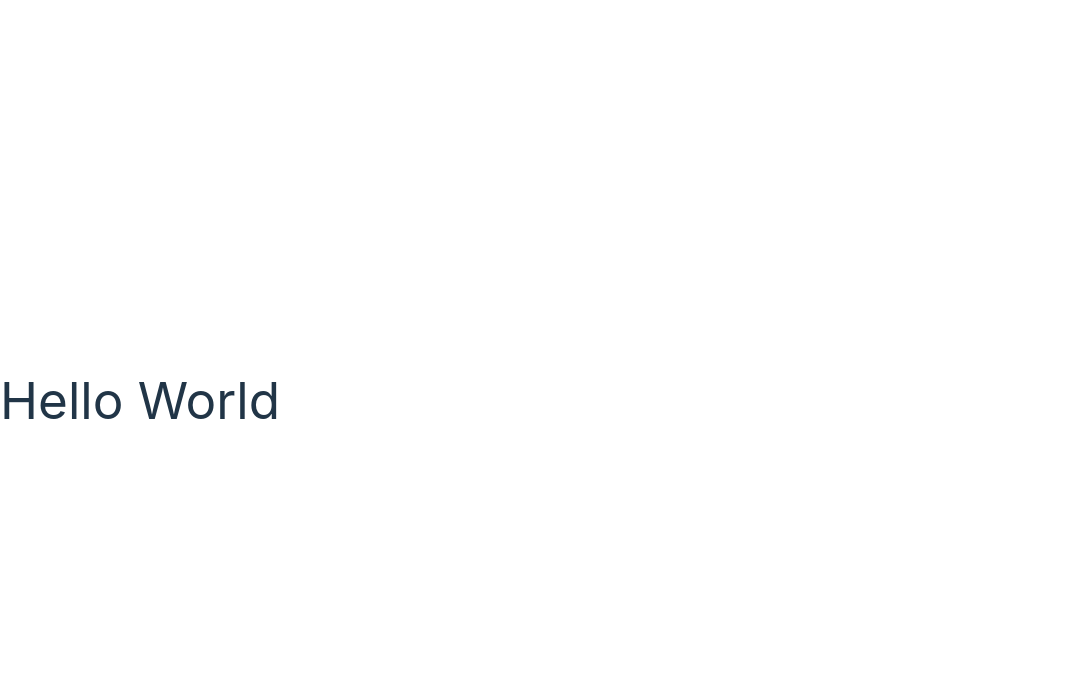
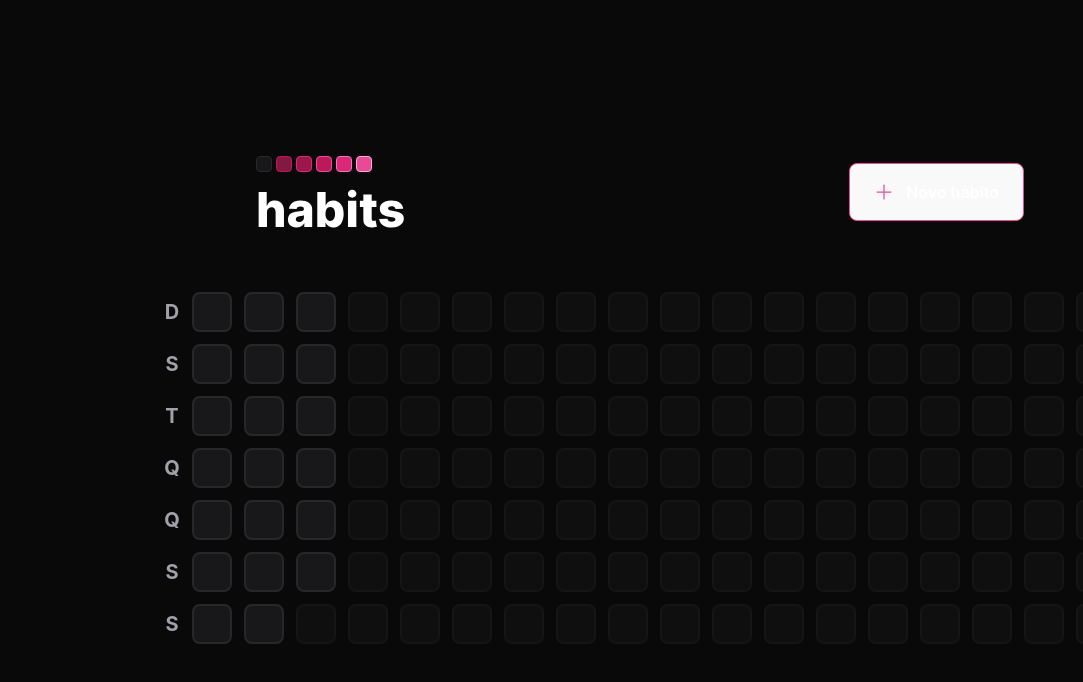
Before and after one commit to NaiaraBorges/habits, a React (Vite) app in the folder web/: page / in a window 1280 px wide. Shown: the top 682 px of the page, without its empty margins (0-1083 px from the left). Built offline with nearby package versions, Linux system fonts and the light colour scheme.

Commit message:
Estruturando Home Page

```diff
--- a/web/index.html
+++ b/web/index.html
@@ -4,9 +4,9 @@
     <meta charset="UTF-8" />
     <link rel="icon" type="image/svg+xml" href="/vite.svg" />
     <meta name="viewport" content="width=device-width, initial-scale=1.0" />
-    <title>Vite + React + TS</title>
+    <title>Habits</title>
   </head>
-  <body>
+  <body class="bg-background text-white">
     <div id="root"></div>
     <script type="module" src="/src/main.tsx"></script>
   </body>
--- a/web/package.json
+++ b/web/package.json
@@ -9,6 +9,8 @@
     "preview": "vite preview"
   },
   "dependencies": {
+    "dayjs": "^1.11.7",
+    "phosphor-react": "^1.4.1",
     "react": "^18.2.0",
     "react-dom": "^18.2.0"
   },
--- a/web/src/App.tsx
+++ b/web/src/App.tsx
@@ -1,9 +1,15 @@
-import './styles/global.css';
+import "./styles/global.css";
+import { Header } from "./components/Header";
+import { SummaryTable } from "./components/SummaryTable";
 
-function App() {
+export function App() {
   return (
-    <h1>Hello World</h1>
-  )
+    <div className="w-screen h-screen flex justify-center items-center">
+      <div className="w-full max-w-5xl px-6 flex flex-col gap-16 ">
+        <Header />
+        <SummaryTable />
+
+      </div>
+    </div>
+  );
 }
-
-export default App
--- /dev/null
+++ b/web/src/components/HabitDay.tsx
@@ -0,0 +1,5 @@
+export function HabitDay() {
+  return(
+    <div className="w-10 h-10 bg-zinc-900 border-2 border-zinc-800 rounded-lg"></div>
+  )
+}
--- /dev/null
+++ b/web/src/components/Header.tsx
@@ -0,0 +1,17 @@
+import { Plus } from "phosphor-react";
+
+import logoImage from "../assets/logo.svg";
+
+export function Header() {
+  return(
+    <div className="w-full max-w-3xl mx-auto flex items-center justify-between">
+    <img src={logoImage} alt="Habits" />
+    <button
+      type="button"
+      className="border border-pink-500 font-semibold rounded-lg px-6 py-4 flex items-center gap-3 hover:border-pink-300"
+    >
+      <Plus size={20} className="text-pink-500" /> Novo hábito
+    </button>
+  </div>
+  )
+}
--- /dev/null
+++ b/web/src/components/SummaryTable.tsx
@@ -0,0 +1,41 @@
+import { HabitDay } from "./HabitDay";
+import { generateDatesFromYearBeginning } from "../utils/generate-dates-from-year-beginning";
+
+const weekDays = ["D", "S", "T", "Q", "Q", "S", "S"];
+
+const summaryDates = generateDatesFromYearBeginning();
+
+const minimumSummaryDatesSize = 18 * 7; //18 weeks
+const amountOfDaysToFill = minimumSummaryDatesSize - summaryDates.length;
+
+export function SummaryTable() {
+  return (
+    <div className="w-full flex">
+      <div className="grid grid-rows-7 grid-flow-row gap-3">
+        {weekDays.map((weekDay, i) => {
+          return (
+            <div
+              key={`${weekDay}-${i}`}
+              className="text-zinc-400 text-xl h-10 w-10 font-bold flex items-center justify-center"
+            >
+              {weekDay}
+            </div>
+          );
+        })}
+      </div>
+
+      <div className="grid grid-rows-7 grid-flow-col gap-3">
+        {summaryDates.map((date) => {
+          return <HabitDay key={date.toString()} />;
+        })}
+
+        {amountOfDaysToFill > 0 &&
+          Array.from({ length: amountOfDaysToFill }).map((_, i) => {
+            return (
+              <div key={i} className="w-10 h-10 bg-zinc-900 border-2 border-zinc-800 rounded-lg opacity-40 cursor-not-allowed"></div>
+            );
+          })}
+      </div>
+    </div>
+  );
+}
--- a/web/src/main.tsx
+++ b/web/src/main.tsx
@@ -1,6 +1,6 @@
 import React from 'react'
 import ReactDOM from 'react-dom/client'
-import App from './App'
+import { App } from './App'
 import './index.css'
 
 ReactDOM.createRoot(document.getElementById('root') as HTMLElement).render(
--- /dev/null
+++ b/web/src/utils/generate-dates-from-year-beginning.ts
@@ -0,0 +1,16 @@
+import dayjs from "dayjs";
+
+export function generateDatesFromYearBeginning() {
+  const firstDayOfTheYear = dayjs().startOf('year')
+  const today = new Date()
+
+  const dates = []
+  let compareDate = firstDayOfTheYear
+
+  while (compareDate.isBefore(today)) {
+    dates.push(compareDate.toDate())
+    compareDate = compareDate.add(1, 'day')
+  }
+
+  return dates
+}
--- a/web/tailwind.config.cjs
+++ b/web/tailwind.config.cjs
@@ -5,7 +5,14 @@
     './index.html',
   ],
   theme: {
-    extend: {},
+    extend: {
+      colors: {
+        background: '#09090A'
+      },
+      gridTemplateRows: {
+        7: 'repeat(7, minmax(0, 1fr))'
+      },
+    },
   },
   plugins: [],
 }
```
Also changed, not shown: web/src/assets/logo.svg (added), 1 other file (tests, documents, lock files or other folders).
